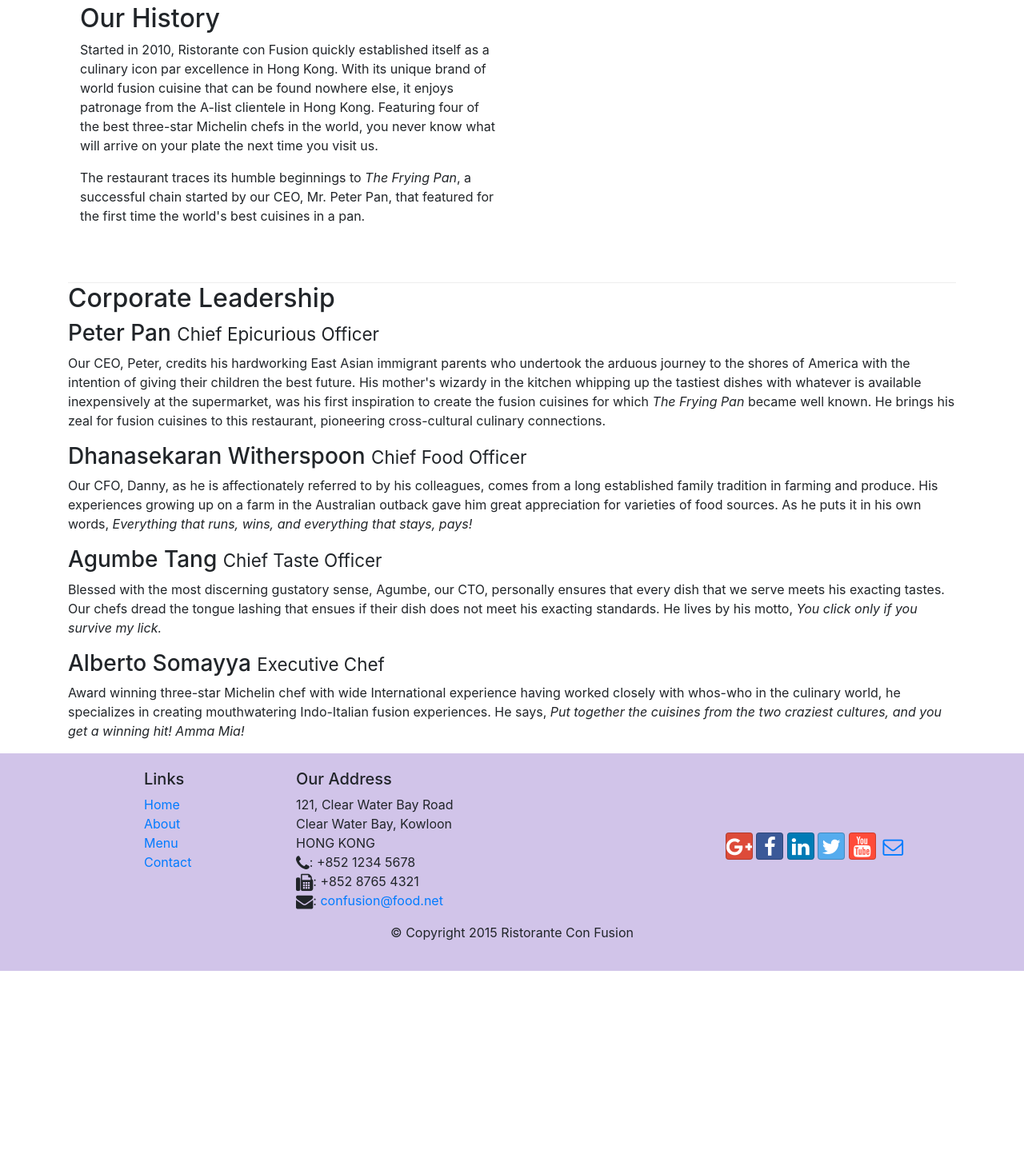
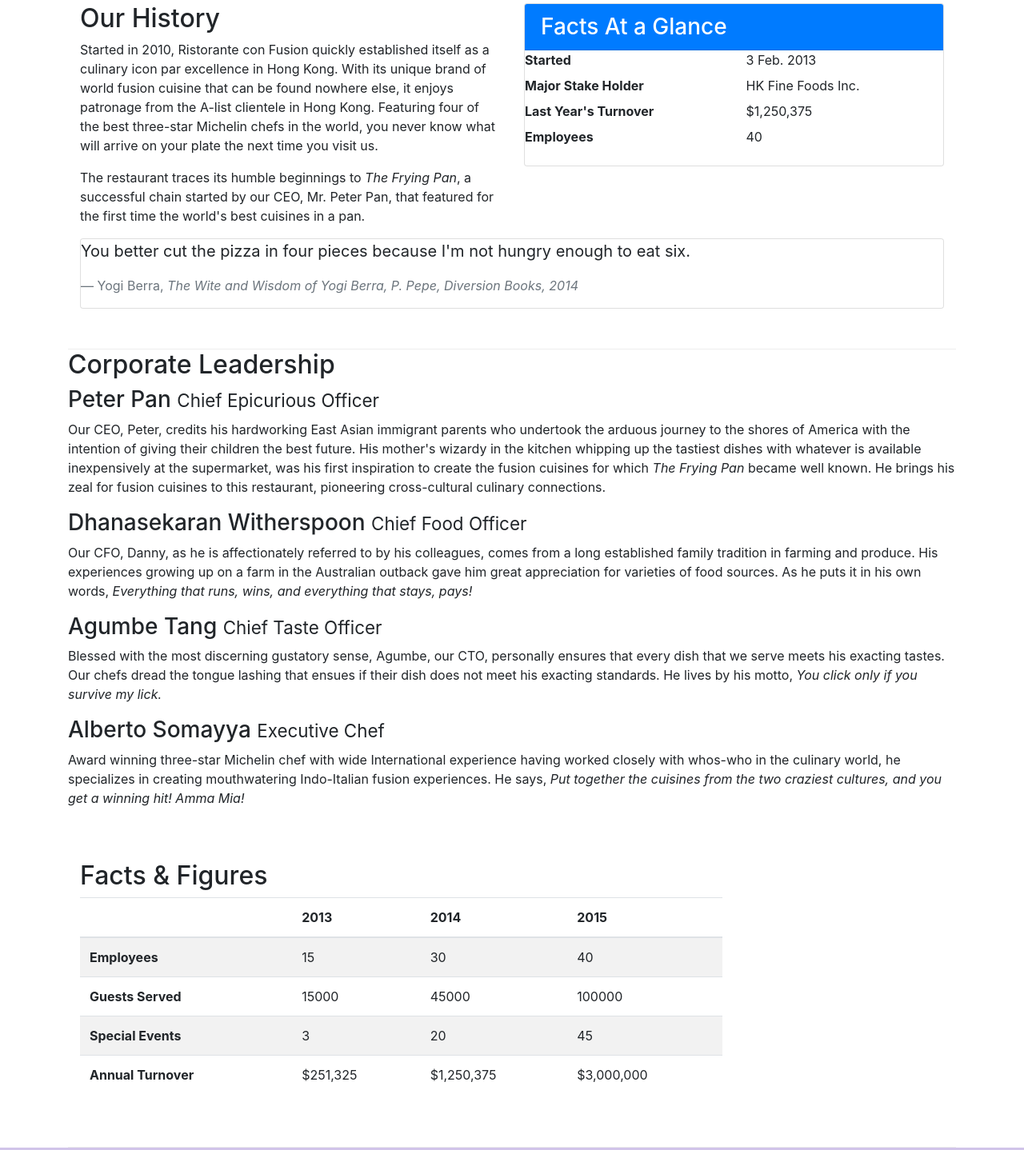
Before and after one commit to Anders12345/conFusion, a website: page aboutus.html in a window 1280 px wide. Shown: the part 487-1925 px from the top of the page at 80% size. Before the commit the page ends 1701 px from the top, so only its background shows below. Drawn offline with nearby package versions, Linux system fonts and the light colour scheme.

Commit message:
Tables and Cards

```diff
--- a/aboutus.html
+++ b/aboutus.html
@@ -63,7 +63,32 @@
                 <p>Started in 2010, Ristorante con Fusion quickly established itself as a culinary icon par excellence in Hong Kong. With its unique brand of world fusion cuisine that can be found nowhere else, it enjoys patronage from the A-list clientele in Hong Kong.  Featuring four of the best three-star Michelin chefs in the world, you never know what will arrive on your plate the next time you visit us.</p>
                 <p>The restaurant traces its humble beginnings to <em>The Frying Pan</em>, a successful chain started by our CEO, Mr. Peter Pan, that featured for the first time the world's best cuisines in a pan.</p>
             </div>
-            <div>
+            <div class="col-sm">
+              <div class="card">
+                <h3 class="card-header bg-primary text-white">Facts At a Glance</h3>
+                <div class="card-block">
+                  <dl class="row">
+                    <dt class="col-6">Started</dt>
+                    <dd class="col-6">3 Feb. 2013</dd>
+                    <dt class="col-6">Major Stake Holder</dt>
+                    <dd class="col-6">HK Fine Foods Inc.</dd>
+                    <dt class="col-6">Last Year's Turnover</dt>
+                    <dd class="col-6">$1,250,375</dd>
+                    <dt class="col-6">Employees</dt>
+                    <dd class="col-6">40</dd>
+                  </dl>
+                </div>
+              </div>
+            </div>
+            <div class="col-12">
+              <div class="card card-block bg-faded">
+                <blockquote class="blockquote">
+                  <p class="md-0">You better cut the pizza in four pieces because I'm not hungry enough to eat six.</p>
+                  <footer class="blockquote-footer">Yogi Berra,
+                    <cite title="Source Tittle">The Wite and Wisdom of Yogi Berra, P. Pepe, Diversion Books, 2014</cite>
+                  </footer>
+                </blockquote>
+              </div>
             </div>
         </div>
 
@@ -81,7 +106,52 @@
                 <p class="hidden-xs-down">Award winning three-star Michelin chef with wide International experience having worked closely with whos-who in the culinary world, he specializes in creating mouthwatering Indo-Italian fusion experiences. He says, <em>Put together the cuisines from the two craziest cultures, and you get a winning hit! Amma Mia!</em></p>
             </div>
        </div>
+       <div class="row row-content">
+         <div class="col-xs-12 col-sm-9">
+           <h2>Facts &amp; Figures</h2>
+           <div class="table-responsive">
+             <table class="table table-striped">
+               <thead class="thead-inverse">
+                 <tr>
+                   <th>&nbsp;</th>
+                   <th>2013</th>
+                   <th>2014</th>
+                   <th>2015</th>
+                 </tr>
+               </thead>
+               <tbody>
+                 <tr>
+                   <th>Employees</th>
+                   <td>15</td>
+                   <td>30</td>
+                   <td>40</td>
+                 </tr>
+                 <tr>
+                   <th>Guests Served</th>
+                   <td>15000</td>
+                   <td>45000</td>
+                   <td>100000</td>
+                 </tr>
+                 <tr>
+                   <th>Special Events</th>
+                   <td>3</td>
+                   <td>20</td>
+                   <td>45</td>
+                 </tr>
+                 <tr>
+                   <th>Annual Turnover</th>
+                   <td>$251,325</td>
+                   <td>$1,250,375</td>
+                   <td>$3,000,000</td>
+                 </tr>
+               </tbody>
+             </table>
+           </div>
+         </div>
+         <div class="col-12 col-sm-3">
 
+         </div>
+       </div>
     </div>
 
     <footer class="footer">
```
